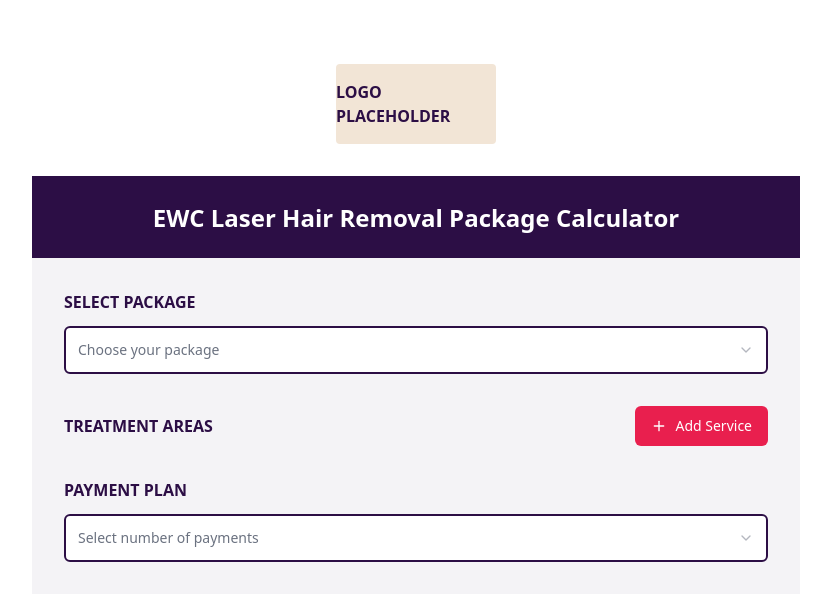
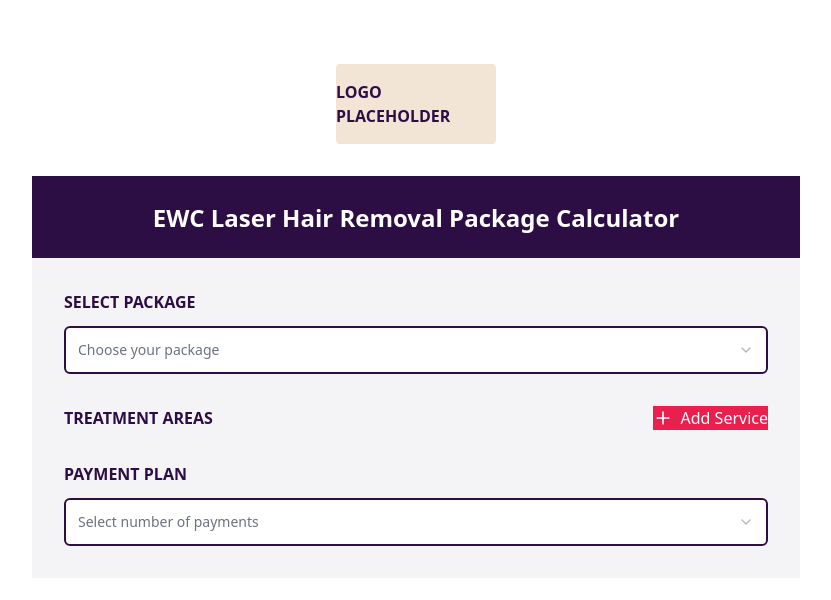
Before and after one commit to allie-kat27/LHR-Calculator, a Next.js app: page / in a window 1280 px wide. Shown: the top 600 px of the page, without its empty margins (224-1055 px from the left). Built offline with nearby package versions, Linux system fonts and the light colour scheme.

Commit message:
Create button.jsx

```diff
--- /dev/null
+++ b/src/components/ui/button.jsx
@@ -0,0 +1,12 @@
+import * as React from "react"
+
+const Button = React.forwardRef(({ className, ...props }, ref) => (
+  <button
+    ref={ref}
+    className={className}
+    {...props}
+  />
+))
+Button.displayName = "Button"
+
+export { Button }
```
